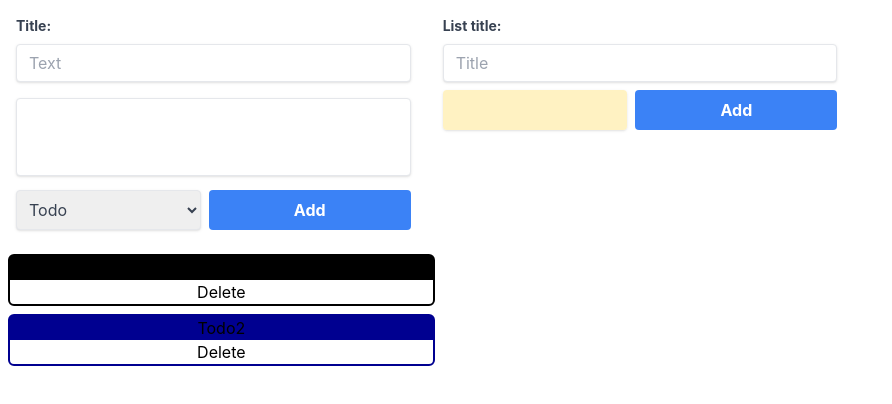
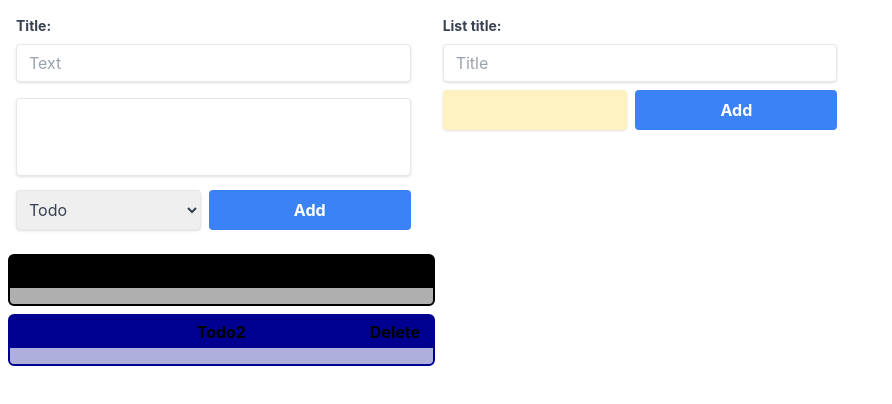
Before and after one commit to yuriinagorniak/task-manager, a React (Create React App) app: page / in a window 1280 px wide. Shown: the top 404 px of the page, without its empty margins (0-892 px from the left). Built offline with nearby package versions, Linux system fonts and the light colour scheme.

Commit message:
Сompleting tasks has been added

```diff
--- a/src/components/TaskList.tsx
+++ b/src/components/TaskList.tsx
@@ -4,26 +4,45 @@ import { List } from "../models/list.model";
 interface TaskListProps {
     title: string;
     tasks: Task[];
+    listData: List;
     deleteTask: (id: string) => void;
-    listData: List;
     deleteList: (id: string) => void;
+    completeTask: (id: string) => void;
 }
 
+const TaskList = ({
+    title,
+    tasks,
+    listData,
+    deleteTask,
+    deleteList,
+    completeTask
+}: TaskListProps): JSX.Element => {
 
-const TaskList = ({ title, tasks, deleteTask, listData, deleteList }: TaskListProps): JSX.Element => {
+    const completedTasks = tasks.filter(task => task.completed);
+    const uncompletedTasks = tasks.filter(task => !task.completed);
+
     return (
-        <div className={`m-2 border-2 w-[50%] text-center rounded-md border-["red"]`} style={{ borderColor: listData.color }}>
-            <ul>
-                <h1 style={{ backgroundColor: listData.color }}>{listData.title}</h1>
+        <div
+            className={`m-2 border-2 w-[50%] text-center rounded-md`}
+            style={{ borderColor: listData.color }}
+        >
+            <div className="flex relative py-1 font-bold" style={{ backgroundColor: listData.color }}>
+                <h1 className="w-full">{listData.title}</h1>
+                <button className="absolute right-[3%]" onClick={deleteList.bind(null, listData.id)}>Delete</button>
+            </div>
+            <ul className="py-2 " style={{ backgroundColor: listData.color + "50" }}>
                 {tasks.map((task) => (
-                    <li key={task.id}>
+                    <li key={task.id} className="flex justify-around">
+                        <button onClick={completeTask.bind(null, task.id)}>Complete</button>
                         <h3>{task.title}</h3>
                         {task.description && <span>{task.description}</span>}
                         <button onClick={deleteTask.bind(null, task.id)}>Delete</button>
                     </li>
                 ))}
             </ul>
-            <button onClick={deleteList.bind(null, listData.id)}>Delete</button>
+
+
         </div>
     );
 };
```
